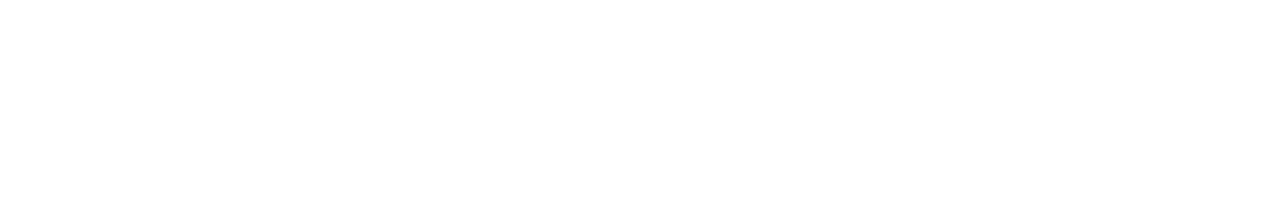
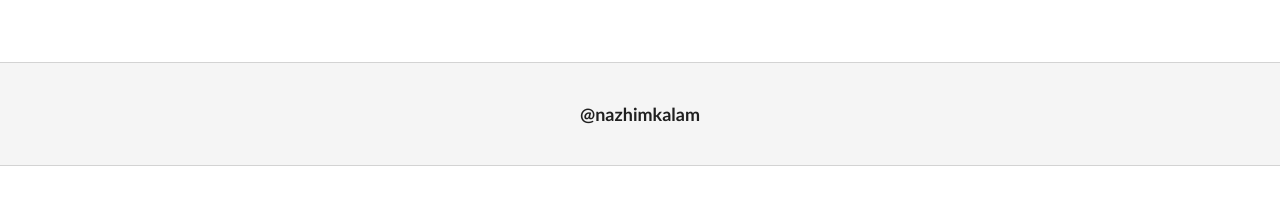
Before and after one commit to nazhimkalam/COVID-Detection-Web-App, a React (Create React App) app in the folder ui/: page / in a window 1280 px wide. Shown: the part 499-704 px from the top of the page. Built offline with nearby package versions, Linux system fonts and the light colour scheme.

Commit message:
completed the footer!

```diff
--- a/ui/src/components/Footer/Footer.css
+++ b/ui/src/components/Footer/Footer.css
@@ -0,0 +1,14 @@
+.footer{
+    display: flex;
+	justify-content: center;
+    align-items: center;
+    background-color: whitesmoke;
+	border-bottom: 1px lightgray solid;
+	border-top: 1px lightgray solid;
+}
+.footer > p {
+    margin: 40px;
+    font-size: 18px;
+    font-weight: 600;
+    color: rgb(32, 32, 32);
+}
--- a/ui/src/components/Footer/Footer.js
+++ b/ui/src/components/Footer/Footer.js
@@ -2,8 +2,8 @@
 
 function Footer() {
     return (
-        <div>
-
+        <div className="footer">
+            <p>@nazhimkalam</p>
         </div>
     )
 }
```
Also changed, not shown: 1 other file (tests, documents, lock files or other folders).
